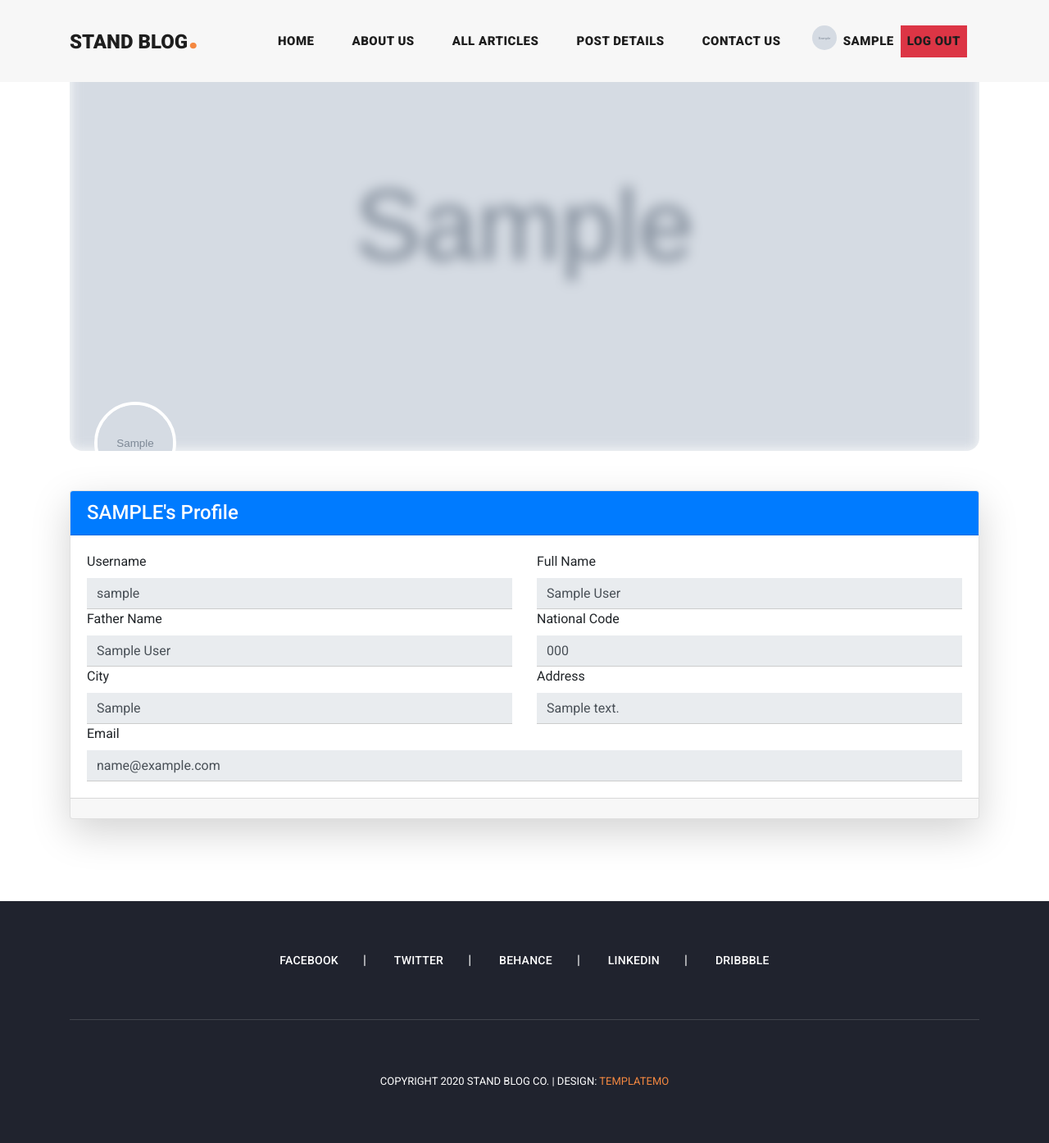
After one commit to amiramkhodadi/Blog_en, a Django app: page /profile/ in a window 1280 px wide. The commit adds this page. Shown: the whole page at 82% size. Run offline with Django 5.2, Linux system fonts and the light colour scheme; a user stored in the database is signed in; tables that the repository leaves empty hold one stand-in row (values such as "Sample post"); grey boxes marked "Sample" are stand-in pictures; some libraries are stand-ins or nearby versions.

Commit message:
add profile view

```diff
--- a/account/models.py
+++ b/account/models.py
@@ -4,10 +4,14 @@ from django.db import models
 # Create your models here.
 class Profile(models.Model):
     user = models.OneToOneField(User, on_delete=models.CASCADE)
-    father_name = models.CharField(max_length=50)
-    meli_code = models.CharField(max_length=10)
+    father_name = models.CharField(max_length=50 , null=True ,blank=True)
+    meli_code = models.CharField(max_length=10, null=True ,blank=True)
     image = models.ImageField(upload_to='profile/profile_pics',null=True ,blank=True)
+    full_name = models.CharField(max_length=50 ,null=True ,blank=True)
+    address = models.CharField(max_length=50 , null=True ,blank=True)
+    city = models.CharField(max_length=50 , null=True ,blank=True)
+
 
 
     def __str__(self):
-        return self.user.username
+        return f'{self.user.username} , {self.full_name}'
--- /dev/null
+++ b/account/templates/account/profile.html
@@ -0,0 +1,99 @@
+{% extends 'base.html' %}
+{% load static %}
+
+{% block content %}
+<style>
+    .profile-header {
+        position: relative;
+        height: 550px;
+        overflow: hidden;
+        border-radius: 1rem;
+    }
+
+    .profile-header::before {
+        content: "";
+         {% if user_profile.image.url %}
+        background-image: url('{{ user_profile.image.url}}');
+        {% endif %}
+        background-size: cover;
+        background-position: center;
+        filter: blur(8px);
+            position: absolute;
+            top: 0; left: 0; right: 0; bottom: 0;
+        z-index: 1;
+    }
+
+    .profile-avatar {
+        position: absolute;
+        z-index: 2;
+        bottom: -40px;
+        left: 30px;
+        border: 4px solid white;
+        border-radius: 50%;
+        width: 100px;
+        height: 100px;
+        object-fit: cover;
+    }
+
+    .card-body input {
+        border: none;
+        border-bottom: 1px solid #ccc;
+        border-radius: 0;
+    }
+
+    .card-body input:focus {
+        box-shadow: none;
+        border-color: #007bff;
+    }
+</style>
+
+<div class="container ">
+    <div class="profile-header mb-5">
+        {% if user_profile.image %}
+        <img class="profile-avatar" src="{{ user_profile.image.url }}" alt="User image">
+    {% else %}
+        <img src="{% static 'images/profile.png' %}" class="rounded-circle " width="30" height="30" alt="no picture">
+
+       {% endif %}
+    </div>
+
+    <div class="card shadow-lg">
+        <div class="card-header bg-primary text-white">
+            <h4 class="mb-0">{{ user_profile.user.username.upper }}'s Profile</h4>
+        </div>
+        <div class="card-body row g-4">
+            <div class="col-md-6">
+                <label class="form-label">Username</label>
+                <input type="text" class="form-control" value="{{ user_profile.user.username }}" disabled>
+            </div>
+            <div class="col-md-6">
+                <label class="form-label">Full Name</label>
+                <input type="text" class="form-control" value="{{ user_profile.full_name }}" disabled>
+            </div>
+            <div class="col-md-6">
+                <label class="form-label">Father Name</label>
+                <input type="text" class="form-control" value="{{ user_profile.father_name }}" disabled>
+            </div>
+            <div class="col-md-6">
+                <label class="form-label">National Code</label>
+                <input type="text" class="form-control" value="{{ user_profile.meli_code }}" disabled>
+            </div>
+            <div class="col-md-6">
+                <label class="form-label">City</label>
+                <input type="text" class="form-control" value="{{ user_profile.city }}" disabled>
+            </div>
+            <div class="col-md-6">
+                <label class="form-label">Address</label>
+                <input type="text" class="form-control" value="{{ user_profile.address }}" disabled>
+            </div>
+            <div class="col-md-12">
+                <label class="form-label">Email</label>
+                <input type="email" class="form-control" value="{{ user_profile.user.email }}" disabled>
+            </div>
+        </div>
+        <div class="card-footer text-end">
+{#            <a href="{% url 'edit_profile' %}" class="btn btn-outline-primary">Edit Profile</a>#}
+        </div>
+    </div>
+</div>
+{% endblock %}
--- a/account/urls.py
+++ b/account/urls.py
@@ -5,4 +5,5 @@ urlpatterns = [
     path('login/',views.user_login,name='login'),
     path('logout/',views.user_logout,name='logout'),
     path('register/', views.user_register, name='register'),
+    path('profile/', views.profile, name='profile'),
 ]
--- a/account/views.py
+++ b/account/views.py
@@ -1,7 +1,12 @@
 from django.contrib.auth import authenticate, login , logout
 from django.contrib.auth.models import User
 from django.shortcuts import render, redirect
-from .forms import Loginform
+from .forms import Loginform, Profileform
+from django.contrib.auth.decorators import login_required
+
+from .models import Profile
+
+
 def user_login(request):
 
 	# code zir braye inke karbari k login karde dg natone vared safe log in beshe
@@ -61,3 +66,13 @@ def user_register(request):
 
 
 	return render(request, 'account/register.html',context)
+
+@login_required
+def profile(request):
+	user_profile = Profile.objects.get(user=request.user)
+	return render(request, 'account/profile.html', {"user_profile" : user_profile })
+
+
+@login_required
+def edit_profile(request):
+	pass
--- a/config/settings.py
+++ b/config/settings.py
@@ -137,6 +137,8 @@ STATICFILES_DIRS = [os.path.join(BASE_DIR, 'static')]
 
 MEDIA_URL = '/media/'
 MEDIA_ROOT = os.path.join(BASE_DIR, 'media')
+# LOGIN_URL = '/login/'
+
 
 
 # Default primary key field type
--- a/templates/includes/header.html
+++ b/templates/includes/header.html
@@ -2,7 +2,7 @@
 <header class="">
       <nav class="navbar navbar-expand-lg">
         <div class="container">
-          <a class="navbar-brand" href="index.html"><h2>Stand Blog<em>.</em></h2></a>
+          <a class="navbar-brand" href="{% url "home" %}"><h2>Stand Blog<em>.</em></h2></a>
           <button class="navbar-toggler" type="button" data-toggle="collapse" data-target="#navbarResponsive" aria-controls="navbarResponsive" aria-expanded="false" aria-label="Toggle navigation">
             <span class="navbar-toggler-icon"></span>
           </button>
@@ -31,6 +31,7 @@
                 {% if request.user.is_authenticated%}
                 <li class="nav-item">
                     <div class="d-flex">
+                    <a href="{% url 'profile' %}">
                         {% if user.profile.image.url %}
                              <img src="{{ user.profile.image.url }}" class="rounded-circle " width="30" height="30" alt="no picture">
                             {% else %}
@@ -39,11 +40,12 @@
                             {% endif %}
                             </img>
                             {% if user.first_name %}
-                             <a class="nav-link" href="">{{ user.first_name}}</a>
+                             <a class="nav-link" href="{% url 'profile' %}">{{ user.first_name}}</a>
                              {% else %}
-                             <a class="nav-link" href="">{{ user.username}}</a>
+                             <a class="nav-link" href="{% url 'profile' %}">{{ user.username}}</a>
                              {% endif %}
-                         <a class="nav-link  badge-danger  " href="/logout" >Log out</a>
+                    </a>
+                         <a class="nav-link  badge-danger  " href="{% url 'logout' %}" >Log out</a>
                     </div>
                 </li>
                 {% else %}
```
Also changed, not shown: account/forms.py (+8 -0 lines), account/migrations/0003_profile_address_profile_city_profile_full_name_and_more.py (added).
